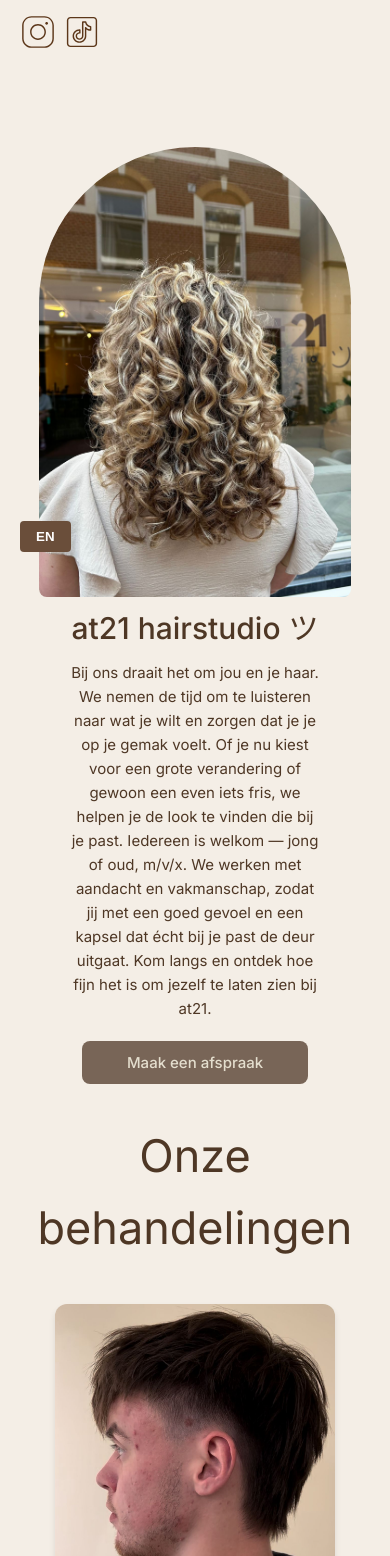
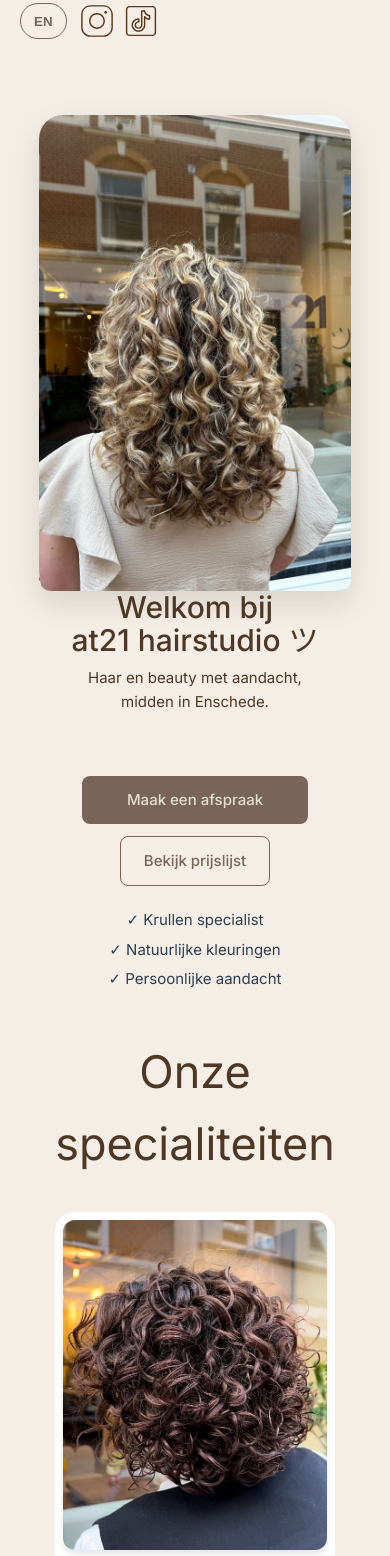
Before and after one commit to Zebcoh/At21-main, a Vue app: page / in a window 390 px wide. Shown: the part 272-1828 px from the top of the page. Built offline with nearby package versions, Linux system fonts and the light colour scheme.

Commit message:
Ensure both hero title lines use identical typography

```diff
--- a/src/assets/home.css
+++ b/src/assets/home.css
@@ -27,18 +27,23 @@ h1,
 p {
   color: #4e3725;
 }
+
+img {
+  display: block;
+}
 .body-container-1 {
-  display: flex;
+  display: grid;
+  grid-template-columns: minmax(300px, 400px) minmax(320px, 1fr);
+  align-items: center;
   justify-content: center;
-  margin: auto;
-  width: 70%;
-  margin: auto;
-  margin-bottom: 5em;
+  gap: 4rem;
+  width: min(1120px, 90%);
+  margin: 0 auto 5em;
 }
 .body-header {
   font-size: 3em;
-  margin-left: 10%;
   margin-top: 3em;
+  text-align: center;
 }
 .at21-header-text {
   font-size: 4em;
@@ -47,9 +52,6 @@ p {
 }
 .at21-header-p {
   font-size: 1.2em;
-  @media (max-width: 950px) {
-    font-size: 1em;
-  }
   font-weight: 400;
   margin-bottom: 2em;
 }
@@ -58,14 +60,14 @@ p {
   font-weight: 500;
   line-height: 1.2;
   font-size: 1.3em;
-  aling: center;
+  text-align: center;
 }
 .our-services-p {
   margin-top: 1.5em;
 }
 .button-primary {
   text-decoration: none;
-  font-family: 'Inter', sans-serif;
+  font-family: "Inter", sans-serif;
   font-weight: 500;
   border-radius: 8px;
   padding-top: 0.8em;
@@ -87,17 +89,16 @@ p {
 }
 
 .body-container-1-img {
+  width: min(100%, 400px);
+  height: auto;
   border-style: none;
-  border-width: 0px;
-  border-top-left-radius: 200px;
-  border-top-right-radius: 200px;
-  border-bottom-left-radius: 10px;
-  border-bottom-right-radius: 10px;
-  object-fit: cover !important;
-  width: 400px;
-  height: 450px;
-  max-width: 100%;
-  max-height: auto;
+  border-width: 0;
+  border-top-left-radius: 24px;
+  border-top-right-radius: 24px;
+  border-bottom-left-radius: 12px;
+  border-bottom-right-radius: 12px;
+  box-shadow: 0 12px 30px rgba(0, 0, 0, 0.12);
+  display: block;
 }
 .body-container-text-holder {
   display: block;
@@ -108,29 +109,40 @@ p {
 }
 .body-container-our-services {
   display: grid;
-  grid-template-columns: repeat(3, 1fr);
-  gap: 3rem;
+  grid-template-columns: repeat(auto-fit, minmax(280px, 320px));
+  justify-content: center;
+  gap: 2rem;
   max-width: 1200px;
   margin: 4rem auto;
-  padding: 0 3rem;
+  padding: 0 1rem;
 }
 .our-services-div {
-  width: 100%;
-  margin: 0;
+  width: min(100%, 320px);
+  margin: 0 auto;
   display: flex;
   flex-direction: column;
   align-items: center;
   text-align: center;
   position: relative;
-  padding: 1rem;
+  padding: 1.5rem;
+  background: #ffffff;
+  border-radius: 20px;
+  overflow: hidden;
+  transition: box-shadow 0.2s ease;
+}
+
+.our-services-div:hover {
+  box-shadow: 0 18px 40px rgba(0, 0, 0, 0.12);
 }
 .our-services-img {
-  width: 320px;
-  height: 400px;
+  width: 100%;
+  aspect-ratio: 4 / 5;
+  height: auto;
   object-fit: cover;
   border-radius: 12px;
   box-shadow: 0 4px 6px rgba(0, 0, 0, 0.1);
-  transition: all 0.3s ease;
+  transition: transform 0.3s ease;
+  display: block;
 }
 .our-services-h2 {
   margin-top: 1.5rem;
@@ -144,40 +156,36 @@ p {
   display: flex;
   justify-content: center;
   align-items: center;
-  width: 40%;
-}
-.about-us-text {
-  text-align: start;
-  font-size: 1.2em;
-  font-weight: 400;
-  margin-bottom: 2em;
+  gap: 2rem;
+  width: 70%;
+  max-width: 1100px;
 }
 
 .container-flex-duo {
   display: flex;
   flex-direction: column;
-}
-.about-us-text {
-  order: 1;
+  justify-content: center;
+  flex: 1;
+  max-width: 520px;
 }
 
 .button-centered {
-  order: 2;
-  margin: auto;
-  margin-top: 1em;
+  margin: 0;
 }
 
 .about-us-img {
+  width: 100%;
+  max-width: 420px;
   height: auto;
-  margin-right: 4em;
-  margin-left: 4em;
+  margin-right: 2.5em;
+  margin-left: 2.5em;
   margin-top: 1em;
   margin-bottom: 1em;
 }
 .body-container-visit-us {
-  margin-top: 15em !important;
+  margin-top: 6em !important;
   width: 98% !important;
-  margin: auto !;
+  margin: auto;
   display: flex !important;
   justify-content: space-evenly !important;
 }
@@ -203,7 +211,8 @@ p {
   height: auto;
 }
 .gallery-img-1 {
-  margin: 2em;  width: 100%;
+  margin: 2em;
+  width: 100%;
   height: 100%;
   border-radius: 10px;
 }
@@ -227,12 +236,15 @@ p {
 }
 .navbar {
   width: 90%;
-
   display: flex;
   justify-content: space-between;
-  margin: auto;
-  margin-top: 2em;
-  margin-bottom: 6em;
+  margin: 0 auto 4em;
+  position: sticky;
+  top: 0;
+  z-index: 50;
+  padding: 1rem 0;
+  background: rgba(244, 238, 230, 0.92);
+  backdrop-filter: blur(6px);
 }
 
 header {
@@ -255,36 +267,35 @@ header {
   }
 }
 
-@media (max-width: 1200px) {
-  .our-services-img {
-    width: 280px;
-    height: 350px;
-  }
-}
-
 @media (max-width: 950px) {
   .body-custom {
     display: block;
     text-align: center;
     margin: auto;
   }
+
+  .body-container-1 {
+    grid-template-columns: 1fr;
+    justify-items: center;
+    gap: 2rem;
+  }
   .at21-header-text {
     font-size: 2em;
     font-weight: 500;
     margin-bottom: 0.3em;
   }
+  .at21-header-p {
+    font-size: 1em;
+  }
   .body-container-our-services {
-    grid-template-columns: repeat(2, 1fr);
-    gap: 2rem;
-    padding: 0 2rem;
+    grid-template-columns: repeat(auto-fit, minmax(240px, 300px));
+    justify-content: center;
+    gap: 1.5rem;
+    padding: 0 1rem;
     margin: 3rem auto;
   }
   .our-services-div {
     padding: 0.75rem;
-  }
-  .our-services-img {
-    width: 260px;
-    height: 325px;
   }
   .our-services-h2 {
     font-size: 1.1em;
@@ -308,20 +319,13 @@ header {
     order: 2;
     width: 100%;
   }
-  .about-us-text {
-    font-size: 1em;
-    order: 1;
-    text-align: center;
-    margin-bottom: 1em;
-  }
   .button-centered {
-    order: 2;
     margin: 0 auto 2em auto;
   }
   .body-container-visit-us {
     margin-top: 5em !important;
     width: 98% !important;
-    margin: auto !;
+    margin: auto;
     display: block !important;
     justify-content: space-evenly !important;
   }
@@ -356,14 +360,10 @@ header {
 @media (max-width: 600px) {
   .body-container-our-services {
     grid-template-columns: 1fr;
-    gap: 3rem;
-    padding: 0 1.5rem;
+    justify-items: center;
+    gap: 2rem;
+    padding: 0 1rem;
     margin: 2rem auto;
-  }
-
-  .our-services-img {
-    width: 280px;
-    height: 350px;
   }
 
   .our-services-div {
@@ -381,7 +381,7 @@ header {
 
 .nav-link {
   text-decoration: none;
-  font-family: 'Inter', sans-serif;
+  font-family: "Inter", sans-serif;
   font-weight: 500;
   font-size: 1.1rem;
   border-radius: 999px;
@@ -389,7 +389,10 @@ header {
   border: 1px solid transparent;
   color: var(--main-color-text-3);
   background-color: transparent;
-  transition: background-color 0.2s ease, border-color 0.2s ease, opacity 0.2s ease;
+  transition:
+    background-color 0.2s ease,
+    border-color 0.2s ease,
+    opacity 0.2s ease;
 }
 
 .nav-link:hover {
@@ -397,10 +400,17 @@ header {
   background-color: rgba(120, 101, 87, 0.06);
 }
 
+.nav-link.active {
+  border-color: var(--main-color-text-3);
+  background-color: rgba(120, 101, 87, 0.1);
+}
+
 .nav-link-cta {
   background-color: #786557;
   color: #e4dece;
   border-color: #786557;
+  padding: 0.7em 1.6em;
+  font-weight: 600;
 }
 
 .nav-link-cta:hover {
@@ -411,6 +421,13 @@ header {
   display: flex;
   align-items: center;
 }
+
+.nav-extras {
+  display: flex;
+  align-items: center;
+  gap: 0.75rem;
+}
+
 .navbar h2 {
   font-size: 1.8rem;
 }
@@ -426,4 +443,8 @@ header {
     flex-wrap: wrap;
     gap: 0.75rem;
   }
+
+  .nav-extras {
+    align-self: flex-start;
+  }
 }
--- a/src/components/Header.vue
+++ b/src/components/Header.vue
@@ -1,3 +1,17 @@
+<script setup>
+import { useRoute } from "vue-router";
+import { useI18n } from "vue-i18n";
+
+const route = useRoute();
+const { locale } = useI18n();
+
+const isActive = (path) => route.path === path;
+
+const toggleLanguage = () => {
+  locale.value = locale.value === "en" ? "nl" : "en";
+};
+</script>
+
 <template>
   <div>
     <link rel="preconnect" href="https://fonts.googleapis.com" />
@@ -8,18 +22,28 @@
     />
 
     <div class="navbar">
-      <!-- Logo klikbaar naar home -->
       <RouterLink to="/" class="brand-link">
         <h2>at21 hairstudio <strong class="katakana-header">ツ</strong></h2>
       </RouterLink>
 
       <nav class="nav-menu">
-        <RouterLink to="/" class="nav-link">Home</RouterLink>
+        <RouterLink to="/" class="nav-link" :class="{ active: isActive('/') }"
+          >Home</RouterLink
+        >
 
-        <!-- Haarstudio knopje wordt Prijslijst -->
-        <RouterLink to="/prijslijst" class="nav-link">Prijslijst</RouterLink>
+        <RouterLink
+          to="/prijslijst"
+          class="nav-link"
+          :class="{ active: isActive('/prijslijst') }"
+        >
+          Prijslijst
+        </RouterLink>
 
-        <RouterLink to="/schoonheidsbehandelingen" class="nav-link">
+        <RouterLink
+          to="/schoonheidsbehandelingen"
+          class="nav-link"
+          :class="{ active: isActive('/schoonheidsbehandelingen') }"
+        >
           Schoonheidsbehandelingen
         </RouterLink>
 
@@ -33,6 +57,11 @@
         </a>
       </nav>
 
+      <div class="nav-extras">
+        <button @click="toggleLanguage" class="header-lang-btn">
+          {{ locale === "en" ? "NL" : "EN" }}
+        </button>
+
         <div class="nav-socials">
           <a href="https://www.instagram.com/at21hairstudio">
             <img
@@ -41,7 +70,6 @@
               alt=""
               width="36px"
               height="36px"
-            style="margin-right: 8px"
             />
           </a>
           <a href="https://www.tiktok.com/@at21hairstudio">
@@ -56,15 +84,48 @@
         </div>
       </div>
     </div>
+  </div>
 </template>
-
-<script>
-export default {}
-</script>
 
 <style scoped>
 .brand-link {
   text-decoration: none;
   color: inherit;
 }
+
+.nav-extras {
+  display: flex;
+  align-items: center;
+  gap: 0.75rem;
+}
+
+.header-lang-btn {
+  border: 1px solid var(--main-color-text-1);
+  background: transparent;
+  color: var(--main-color-text-1);
+  border-radius: 999px;
+  padding: 0.45rem 0.85rem;
+  min-height: 36px;
+  display: inline-flex;
+  align-items: center;
+  justify-content: center;
+  line-height: 1;
+  font-weight: 600;
+  cursor: pointer;
+}
+
+.nav-socials {
+  display: flex;
+  align-items: center;
+  gap: 0.5rem;
+}
+
+.nav-socials a {
+  display: inline-flex;
+  align-items: center;
+}
+
+.header-lang-btn:hover {
+  background-color: rgba(120, 101, 87, 0.08);
+}
 </style>
--- a/src/i18n/locales/en.json
+++ b/src/i18n/locales/en.json
@@ -2,21 +2,32 @@
   "header": {
     "title": "at21hairstudioツ",
     "intro": "Here at {0} everything revolves around {1} & the health of your hair. In our salon you get the full attention you deserve, so that you feel completely at ease. Young or old, man or woman we believe that you should be able to be yourself and that is why we take the time to bring out {2}. Whether you come for a complete make over or a fresh touch up, we make sure that you leave as the {3}! Come visit us and experience what it means to be truly seen!",
-    "bookButton": "Book an appointment"
+    "bookButton": "Book an appointment",
+    "heroTitle": "Welcome to at21 hairstudio ツ",
+    "heroIntro": "Hair and beauty with personal attention in the heart of Enschede.",
+    "secondaryCta": "View price list",
+    "trust1": "✓ Curly hair specialist",
+    "trust2": "✓ Natural color treatments",
+    "trust3": "✓ Personal attention",
+    "heroTitleLine1": "Welcome to",
+    "heroTitleLine2": "at21 hairstudio ツ"
   },
   "services": {
-    "title": "Our services",
+    "title": "Our specialties",
     "washingCutting": "Washing and cutting",
     "blowDry": "Blow-dry",
     "colorations": "Colorations",
     "highlightsBalayage": "Highlights/Balayage",
-    "curlyHair": "Curly hair"
+    "curlyHair": "Curly hair",
+    "beautyBrows": "Brows & beauty"
   },
   "aboutUs": {
     "title": "About us",
     "greeting": "Hi !",
     "description": "I'm Julia, 21 years old and I am the owner of {0}! My passion is making people feel good about their hair again and as healthy as possible! I find cutting, coloring & highlighting amazing to do, my art is to make hair as natural as possible! {1} (&guys)! cutting and styling curls is absolutely my specialty! But I certainly don't run such a nice business alone! My sister Nina is a {2} at {3} and is skilled in eyebrow and eyelash coloring and waxing/plucking! she is also our hostess and will welcome you with a friendly face! Nice to meet you & hopefully {4}!",
-    "bookButton": "Book an appointment"
+    "bookButton": "Book an appointment",
+    "shortDescription": "I am Julia, owner of at21. Together with Nina we created a space where your hair, skin and brows receive full attention. We work in a calm and personal way, always aiming for a natural result.",
+    "readMore": "Read more"
   },
   "visitUs": {
     "title": "Visit us",
@@ -35,5 +46,10 @@
       "title": "Contact",
       "phone": "053 303 45 05"
     }
+  },
+  "finalCta": {
+    "title": "Plan your moment at at21",
+    "subtitle": "Book online in minutes and we will take care of the rest.",
+    "button": "Book now"
   }
 }
--- a/src/i18n/locales/nl.json
+++ b/src/i18n/locales/nl.json
@@ -2,21 +2,32 @@
   "header": {
     "title": "at21 hairstudio ツ",
     "intro": "Bij ons draait het om jou en je haar. We nemen de tijd om te luisteren naar wat je wilt en zorgen dat je je op je gemak voelt. Of je nu kiest voor een grote verandering of gewoon een even iets fris, we helpen je de look te vinden die bij je past. Iedereen is welkom — jong of oud, m/v/x. We werken met aandacht en vakmanschap, zodat jij met een goed gevoel en een kapsel dat écht bij je past de deur uitgaat. Kom langs en ontdek hoe fijn het is om jezelf te laten zien bij at21.",
-    "bookButton": "Maak een afspraak"
+    "bookButton": "Maak een afspraak",
+    "heroTitle": "Welkom bij at21 hairstudio ツ",
+    "heroIntro": "Haar en beauty met aandacht, midden in Enschede.",
+    "secondaryCta": "Bekijk prijslijst",
+    "trust1": "✓ Krullen specialist",
+    "trust2": "✓ Natuurlijke kleuringen",
+    "trust3": "✓ Persoonlijke aandacht",
+    "heroTitleLine1": "Welkom bij",
+    "heroTitleLine2": "at21 hairstudio ツ"
   },
   "services": {
-    "title": "Onze behandelingen",
+    "title": "Onze specialiteiten",
     "washingCutting": "Wassen/Knippen Dame/Heer",
     "blowDry": "Fohnen/Styling",
     "colorations": "Kleuren",
     "highlightsBalayage": "Highlights/Balayage",
-    "curlyHair": "Krullen knippen"
+    "curlyHair": "Krullen knippen",
+    "beautyBrows": "Wenkbrauwen & beauty"
   },
   "aboutUs": {
     "title": "Over ons",
     "greeting": "Hi !",
     "description": "Ik ben Julia, 22 jaar en eigenaresse van at21. Mijn grootste passie is mensen laten stralen met gezond en natuurlijk mooi haar. Of je nu komt voor een knipbeurt kleuring of highlights: ik neem de tijd om te luisteren en ervoor te zorgen dat jij je helemaal op je gemak voelt. Krullen zijn mijn absolute specialiteit. Als krulspecialist weet ik hoe belangrijk de juiste techniek en verzorging zijn om jouw natuurlijke krullen tot hun recht te laten komen. Gezond haar staat bij mij altijd op nummer één. Maar At21 run ik niet alleen! Mijn zusje Nina is onze schoonheidsspecialiste. Zij is gespecialiseerd in het verven en shapen van wenkbrauwen en wimpers en zal binnenkort ook starten met schoonheidsbehandelingen in een aparte ruimte binnen de salon. Zo kun je bij At21 straks niet alleen terecht voor je haar maar ook voor een moment van pure ontspanning en verzorging. We kijken ernaar uit jou binnenkort te verwelkomen in de salon!",
-    "bookButton": "Maak een afspraak"
+    "bookButton": "Maak een afspraak",
+    "shortDescription": "Ik ben Julia, eigenaresse van at21. Samen met Nina creëren we een plek waar je haar, huid en wenkbrauwen de aandacht krijgen die ze verdienen. We werken rustig, persoonlijk en met oog voor een natuurlijke uitstraling.",
+    "readMore": "Lees meer"
   },
   "visitUs": {
     "title": "Visit us",
@@ -35,5 +46,10 @@
       "title": "Contact",
       "phone": "053 303 45 05"
     }
+  },
+  "finalCta": {
+    "title": "Plan jouw moment bij at21",
+    "subtitle": "Boek eenvoudig online en wij zorgen voor de rest.",
+    "button": "Nu afspraak maken"
   }
 }
--- a/src/views/HomeView.vue
+++ b/src/views/HomeView.vue
@@ -1,113 +1,112 @@
 <script setup>
-import { useI18n } from 'vue-i18n'
+import { useI18n } from "vue-i18n";
 
-const { t, locale } = useI18n()
-
-const toggleLanguage = () => {
-  locale.value = locale.value === 'en' ? 'nl' : 'en'
-}
+const { t } = useI18n();
 </script>
 
 <template>
   <section class="page-home">
-    <!-- Language toggle -->
-    <div class="language-toggle">
-      <button @click="toggleLanguage" class="lang-btn">
-        {{ locale === 'en' ? 'NL' : 'EN' }}
-      </button>
-    </div>
-
-    <!-- Hero -->
     <div class="body-container-1 body-custom">
-      <img src="../assets/images/home-main-pic.jpeg" class="body-container-1-img" />
+      <img
+        src="../assets/images/home-main-pic.jpeg"
+        class="body-container-1-img"
+      />
       <div class="body-container-text-holder">
-        <h1 class="at21-header-text">{{ t('header.title') }}</h1>
-        <p class="at21-header-p">
-          {{ t('header.intro', ['At 21 hairstudio', 'you', 'your unique style', 'best version of yourself']) }}
-        </p>
+        <h1 class="at21-header-text hero-title">
+          {{ t("header.heroTitleLine1") }}
+          <span class="hero-second-line">{{ t("header.heroTitleLine2") }}</span>
+        </h1>
+        <p class="at21-header-p">{{ t("header.heroIntro") }}</p>
+        <div class="hero-actions">
           <a
             class="button-primary about-us-btn"
             href="https://widget.salonhub.nl/a/at21hairstudio/enschede/link.html"
           >
-          {{ t('header.bookButton') }}
+            {{ t("header.bookButton") }}
           </a>
+          <RouterLink class="button-secondary" to="/prijslijst">{{
+            t("header.secondaryCta")
+          }}</RouterLink>
+        </div>
+        <ul class="hero-trust-list">
+          <li>{{ t("header.trust1") }}</li>
+          <li>{{ t("header.trust2") }}</li>
+          <li>{{ t("header.trust3") }}</li>
+        </ul>
       </div>
     </div>
 
-    <!-- Services -->
-    <h1 class="body-header">{{ t('services.title') }}</h1>
+    <h1 class="body-header">{{ t("services.title") }}</h1>
     <div class="body-container-our-services body-custom">
       <div class="our-services-div">
-        <img src="../assets/images/men-haircut.jpg" alt="" class="our-services-img" />
-        <h2 class="our-services-h2">{{ t('services.washingCutting') }}</h2>
+        <img
+          src="../assets/images/gallery-3.jpeg"
+          alt=""
+          class="our-services-img"
+        />
+        <h2 class="our-services-h2">{{ t("services.curlyHair") }}</h2>
       </div>
       <div class="our-services-div">
-        <img src="../assets/images/fohnen-blow-dry.jpg" alt="" class="our-services-img" />
-        <h2 class="our-services-h2">{{ t('services.blowDry') }}</h2>
+        <img
+          src="../assets/images/coloring.jpg"
+          alt=""
+          class="our-services-img"
+        />
+        <h2 class="our-services-h2">{{ t("services.colorations") }}</h2>
       </div>
       <div class="our-services-div">
-        <img src="../assets/images/our-services-3.jpeg" alt="" class="our-services-img" />
-        <h2 class="our-services-h2">{{ t('services.highlightsBalayage') }}</h2>
+        <img
+          src="../assets/images/eyebrows.jfif"
+          alt=""
+          class="our-services-img"
+        />
+        <h2 class="our-services-h2">{{ t("services.beautyBrows") }}</h2>
       </div>
     </div>
 
-    <div class="body-container-our-services body-custom">
-      <div class="our-services-div">
-        <img src="../assets/images/coloring.jpg" alt="" class="our-services-img" />
-        <h2 class="our-services-h2">{{ t('services.colorations') }}</h2>
-      </div>
-      <div class="our-services-div">
-        <img src="../assets/images/gallery-3.jpeg" alt="" class="our-services-img" />
-        <h2 class="our-services-h2">{{ t('services.curlyHair') }}</h2>
-      </div>
-    </div>
-
-    <!-- About us -->
-    <h1 class="body-header">{{ t('aboutUs.title') }}</h1>
+    <h1 class="body-header">{{ t("aboutUs.title") }}</h1>
     <div class="body-container-about-us body-custom">
       <div class="container-flex-duo">
         <div>
-          <h2 class="about-us-text">{{ t('aboutUs.greeting') }}</h2>
-          <p class="about-us-text">
-            {{ t('aboutUs.description', [
-              'At 21 hairstudio',
-              'gezond mogelijk',
-              'heerlijk',
-              'natuurlijk mogelijk',
-              'Curly girls',
-              'Krullen knippen en stylen',
-              'mijn specialiteit'
-            ]) }}
+          <h2 class="about-us-greeting">{{ t("aboutUs.greeting") }}</h2>
+          <p class="about-us-description">
+            {{ t("aboutUs.shortDescription") }}
           </p>
         </div>
+        <div class="about-cta-row">
+          <RouterLink
+            class="button-secondary about-action-btn"
+            to="/schoonheidsbehandelingen"
+            >{{ t("aboutUs.readMore") }}</RouterLink
+          >
           <a
-          class="button-primary about-us-btn button-centered"
+            class="button-primary about-us-btn button-centered about-action-btn"
             href="https://widget.salonhub.nl/a/at21hairstudio/enschede/link.html"
           >
-          {{ t('aboutUs.bookButton') }}
+            {{ t("aboutUs.bookButton") }}
           </a>
+        </div>
       </div>
       <img src="../assets/images/julia-nina.jfif" class="about-us-img" />
     </div>
 
-    <!-- Visit us -->
     <div class="body-container-visit-us body-custom">
       <div class="body-container-text-holder">
-        <h1 class="visit-us-header m-1-b">{{ t('visitUs.title') }}</h1>
-        <p class="m-2-b">{{ t('visitUs.address') }}</p>
+        <h1 class="visit-us-header m-1-b">{{ t("visitUs.title") }}</h1>
+        <p class="m-2-b">{{ t("visitUs.address") }}</p>
 
-        <h2 class="m-1-b visit-us-h2">{{ t('visitUs.hours.title') }}</h2>
-        <p>{{ t('visitUs.hours.monday') }}</p>
-        <p>{{ t('visitUs.hours.tuesday') }}</p>
-        <p>{{ t('visitUs.hours.wednesday') }}</p>
-        <p>{{ t('visitUs.hours.thursday') }}</p>
-        <p>{{ t('visitUs.hours.friday') }}</p>
-        <p>{{ t('visitUs.hours.saturday') }}</p>
-        <p>{{ t('visitUs.hours.sunday') }}</p>
+        <h2 class="m-1-b visit-us-h2">{{ t("visitUs.hours.title") }}</h2>
+        <p>{{ t("visitUs.hours.monday") }}</p>
+        <p>{{ t("visitUs.hours.tuesday") }}</p>
+        <p>{{ t("visitUs.hours.wednesday") }}</p>
+        <p>{{ t("visitUs.hours.thursday") }}</p>
+        <p>{{ t("visitUs.hours.friday") }}</p>
+        <p>{{ t("visitUs.hours.saturday") }}</p>
+        <p>{{ t("visitUs.hours.sunday") }}</p>
 
-        <h2 class="m-1-b visit-us-h2">{{ t('visitUs.contact.title') }}</h2>
+        <h2 class="m-1-b visit-us-h2">{{ t("visitUs.contact.title") }}</h2>
         <p class="m-1-b">
-          {{ t('visitUs.contact.phone') }}<br />
+          {{ t("visitUs.contact.phone") }}<br />
           julia@21hairstudio.nl
         </p>
       </div>
@@ -116,48 +115,117 @@ const toggleLanguage = () => {
         src="https://www.google.com/maps/embed?pb=!1m18!1m12!1m3!1d2444.2783855801717!2d6.8978786!3d52.2201599!2m3!1f0!2f0!3f0!3m2!1i1024!2i768!4f13.1!3m3!1m2!1s0x47b8155ee83d8b59%3A0x79af1bab32f5a5f3!2sAt%2021%20Hairstudio!5e0!3m2!1sen!2snl!4v1721219169053!5m2!1sen!2snl"
         width="600"
         height="550"
-        style="border:0"
+        style="border: 0"
         allowfullscreen=""
         loading="lazy"
         class="margin-top-map gmap"
         referrerpolicy="no-referrer-when-downgrade"
       ></iframe>
     </div>
+
+    <section class="final-cta body-custom">
+      <h2>{{ t("finalCta.title") }}</h2>
+      <p>{{ t("finalCta.subtitle") }}</p>
+      <a
+        class="button-primary"
+        href="https://widget.salonhub.nl/a/at21hairstudio/enschede/link.html"
+      >
+        {{ t("finalCta.button") }}
+      </a>
+    </section>
   </section>
 </template>
 
 <style scoped>
-@import '@/assets/home.css';
+@import "@/assets/home.css";
 
-.language-toggle {
-  position: fixed;
-  bottom: 20px;
-  left: 20px;
-  z-index: 1000;
+.hero-title {
+  line-height: 1.1;
 }
 
-.lang-btn {
-  padding: 8px 16px;
-  background-color: #6a4e3a;
-  color: white;
-  border: none;
-  border-radius: 4px;
-  cursor: pointer;
-  font-weight: bold;
-  transition: background-color 0.3s ease;
+.hero-second-line {
+  display: block;
+  font: inherit;
+  letter-spacing: inherit;
 }
 
-.lang-btn:hover {
-  background-color: #8b6b4f;
+.hero-actions {
+  display: flex;
+  gap: 0.75rem;
+  justify-content: center;
+  flex-wrap: wrap;
 }
 
-.strong_text {
-  font-family: 'Inter', sans-serif;
-  font-weight: 700;
-  color: #6a4e3a;
-  border-radius: 4px;
-  display: inline-block;
+.button-secondary {
+  text-decoration: none;
+  border: 1px solid var(--main-color-text-1);
+  color: var(--main-color-text-1);
+  padding: 0.8em 1.5em;
+  border-radius: 8px;
+  font-weight: 500;
+}
+
+.hero-trust-list {
+  margin-top: 1.4rem;
+  list-style: none;
+  padding: 0;
+}
+
+.hero-trust-list li {
+  margin-bottom: 0.35rem;
+}
+
+.about-cta-row {
+  display: flex;
+  gap: 0.8rem;
+  flex-wrap: wrap;
+  justify-content: flex-start;
+}
+
+.about-us-greeting {
+  font-size: 1.6rem;
+  font-weight: 600;
+  margin-bottom: 0.75rem;
+  text-align: left;
+}
+
+.about-us-description {
+  text-align: left;
+  line-height: 1.75;
+  font-size: 1.08rem;
+  max-width: 48ch;
+  margin-bottom: 1.5rem;
+}
+
+.about-action-btn {
+  min-width: 190px;
   text-align: center;
-  margin: 0.2em;
+  padding: 0.8em 1.45em;
+}
+
+.final-cta {
+  margin: 4rem auto 1.5rem;
+  background: rgba(120, 101, 87, 0.1);
+  border-radius: 20px;
+  text-align: center;
+  padding: 2rem;
+  display: block;
+}
+
+.final-cta p {
+  margin: 0.6rem 0 1.2rem;
+}
+
+@media (max-width: 950px) {
+  .about-us-greeting,
+  .about-us-description {
+    text-align: center;
+    margin-left: auto;
+    margin-right: auto;
+  }
+
+  .about-cta-row {
+    justify-content: center;
+  }
 }
 </style>
```
Lines whose indentation alone changed are shown as unchanged.
